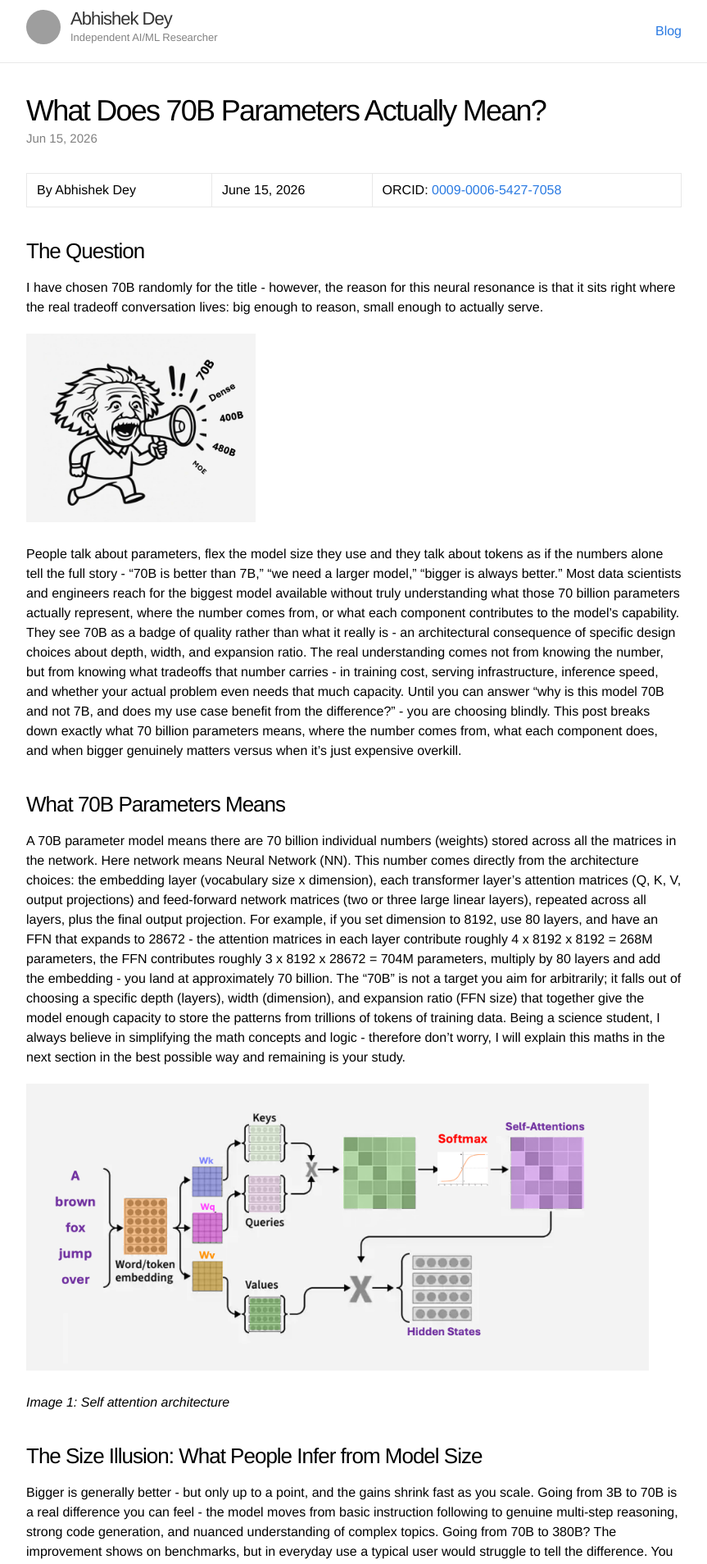
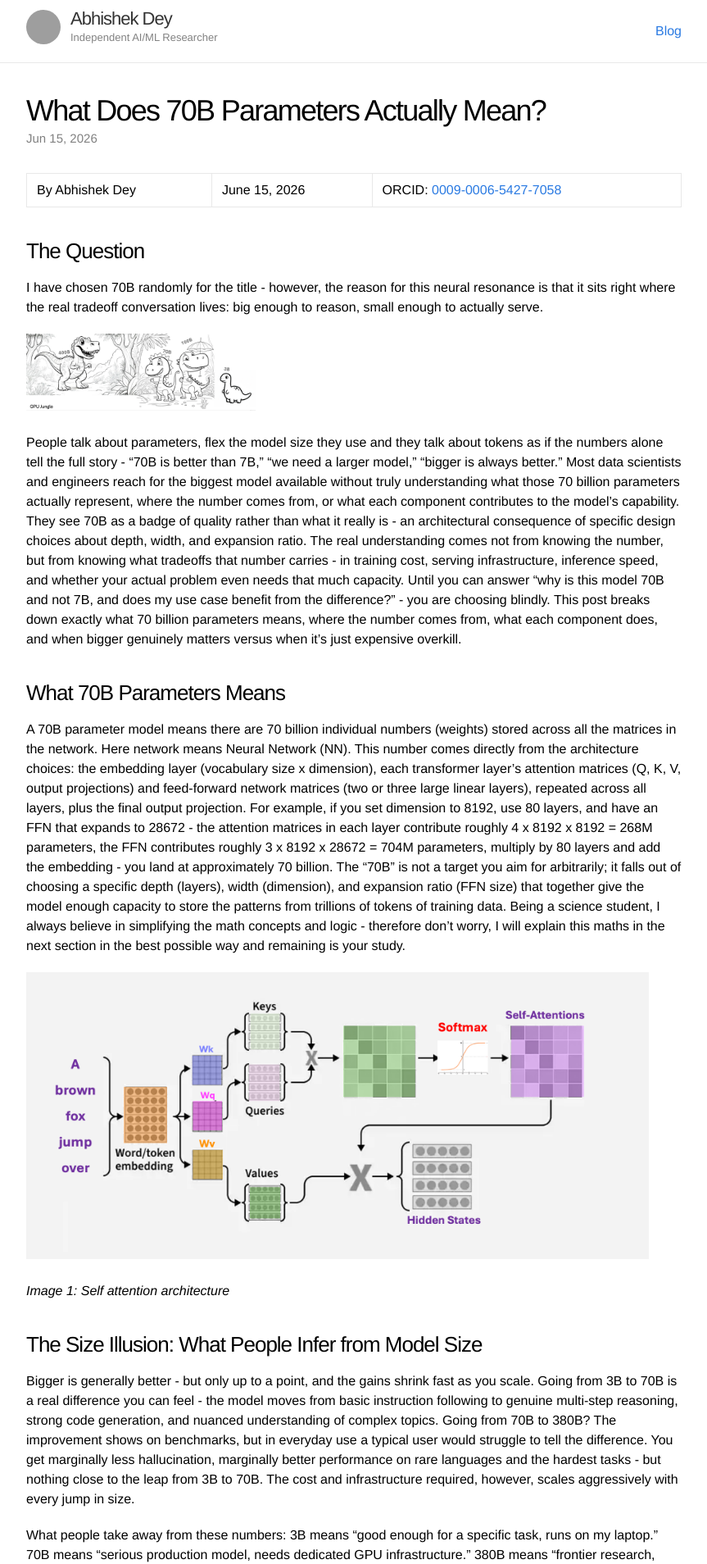
Before and after one commit to deycoding/deycoding.github.io, a Jekyll site: the page built from _posts/2026-06-15-what-does-70b-parameters-mean.md, in a window 1280 px wide. Shown: the top 1908 px of the page at 82% size, without its empty margins (208-1071 px from the left). Built offline with Jekyll 4.4.1, drawn with Linux system fonts in a browser that asks for light colours; grey boxes are pictures that could not be loaded.

Commit message:
Replace loudspeaker with gpu-jungle image

```diff
--- a/_posts/2026-06-15-what-does-70b-parameters-mean.md
+++ b/_posts/2026-06-15-what-does-70b-parameters-mean.md
@@ -11,7 +11,7 @@ By Abhishek Dey | June 15, 2026 | ORCID: [0009-0006-5427-7058](https://orcid.org
 
 I have chosen 70B randomly for the title - however, the reason for this neural resonance is that it sits right where the real tradeoff conversation lives: big enough to reason, small enough to actually serve.
 
-![Loudspeaker](/assets/images/loud-speaker.png){: style="width:280px"}
+![GPU Jungle](/assets/images/gpu-jungle.png){: style="width:280px"}
 
 People talk about parameters, flex the model size they use and they talk about tokens as if the numbers alone tell the full story - "70B is better than 7B," "we need a larger model," "bigger is always better." Most data scientists and engineers reach for the biggest model available without truly understanding what those 70 billion parameters actually represent, where the number comes from, or what each component contributes to the model's capability. They see 70B as a badge of quality rather than what it really is - an architectural consequence of specific design choices about depth, width, and expansion ratio. The real understanding comes not from knowing the number, but from knowing what tradeoffs that number carries - in training cost, serving infrastructure, inference speed, and whether your actual problem even needs that much capacity. Until you can answer "why is this model 70B and not 7B, and does my use case benefit from the difference?" - you are choosing blindly. This post breaks down exactly what 70 billion parameters means, where the number comes from, what each component does, and when bigger genuinely matters versus when it's just expensive overkill.
 
```
Also changed, not shown: assets/images/gpu-jungle.png (added).
